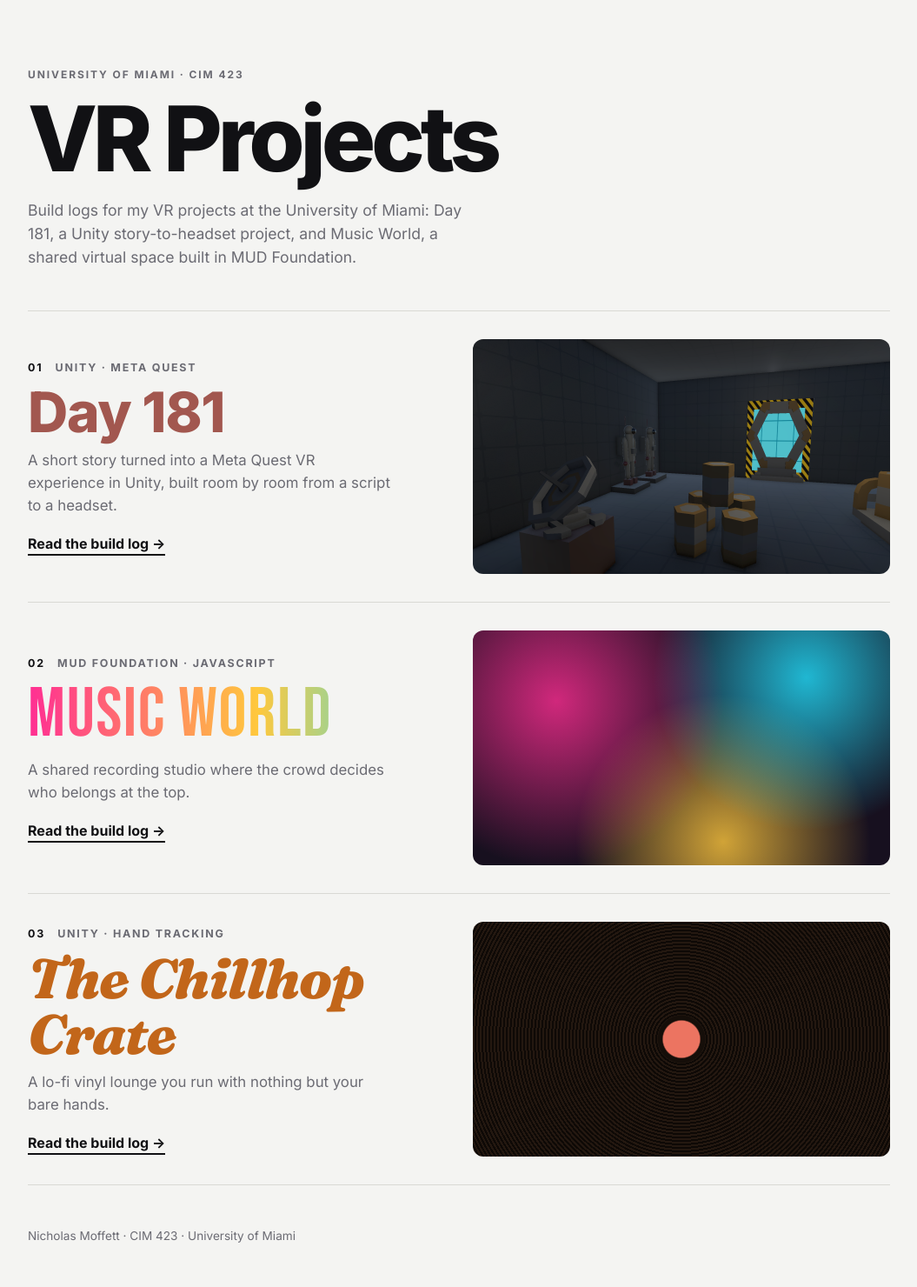
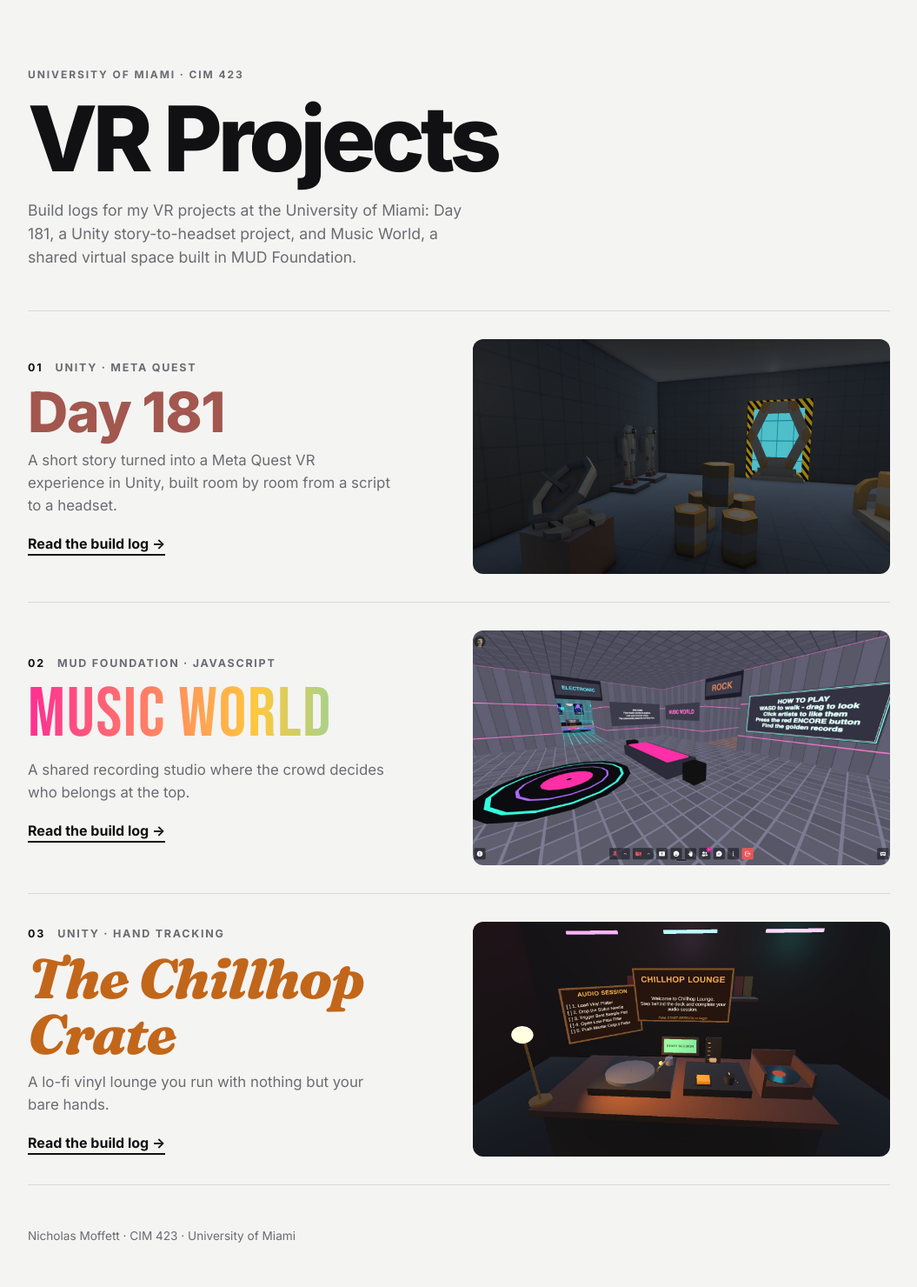
Before and after one commit to moff05/cim423-3d-world, a Jekyll site: the page built from index.md, in a window 1280 px wide. Shown: the whole page at 87% size, without its empty margins (112-1167 px from the left). Built offline with Jekyll 4.4.1, drawn with Linux system fonts in a browser that asks for light colours.

Commit message:
Home: real in-world cover screenshots for Music World and Chillhop cards
Co-Authored-By: Claude Sonnet 5.5 <noreply@anthropic.com>

```diff
--- a/assets/css/home.css
+++ b/assets/css/home.css
@@ -22,14 +22,6 @@ header p { color:var(--muted); max-width:520px; font-size:1.1rem; margin:0; }
 .card.theme-space h2 { color:#A2574F; letter-spacing:-.02em; font-weight:800; }
 .card.theme-music h2 { font-family:"Bebas Neue",Impact,sans-serif; font-weight:400; letter-spacing:.02em; font-size:clamp(3rem,7.5vw,5rem);
   background:linear-gradient(90deg,#ff2e93,#ffc83d 55%,#22e1ff); -webkit-background-clip:text; background-clip:text; color:transparent; }
-.card.theme-music .card-art { background:
-  radial-gradient(circle at 20% 30%,#ff2e93cc,transparent 45%),
-  radial-gradient(circle at 80% 20%,#22e1ffcc,transparent 40%),
-  radial-gradient(circle at 60% 90%,#ffc83dcc,transparent 45%), #17101f; }
 footer { padding-bottom:3rem; color:var(--muted); font-size:.85rem; }
 @media (max-width:720px) { .card { grid-template-columns:1fr; gap:1rem; } .card-art { order:0; } }
 .card.theme-chillhop h2 { font-family:"Fraunces",Georgia,serif; font-style:italic; font-weight:800; letter-spacing:-.02em; color:#c2661a; font-size:clamp(2.4rem,6vw,4rem); }
-.card.theme-chillhop .card-art { background:
-  radial-gradient(circle at 50% 50%,#ec7461 0 7%,#150e09 7.5% 9%,transparent 9.5%),
-  repeating-radial-gradient(circle at 50% 50%,#0e0906 0 2px,#241810 2px 4px),
-  radial-gradient(circle at 80% 15%,#ffb347aa,transparent 45%), #150e09; background-size:auto 130%,auto 130%,auto,auto; background-repeat:no-repeat; background-position:center; }
```
Also changed, not shown: _projects/chillhop-crate.md (+1 -0 lines), _projects/music-world.md (+1 -0 lines).
